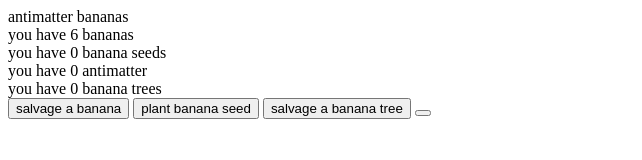
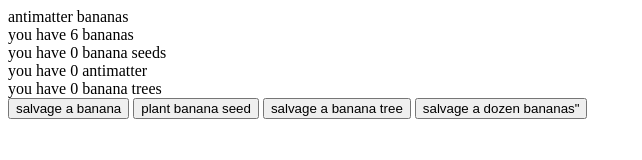
Before and after one commit to hyppoh/antimatter-bananas, a plain HTML site: page index.html in a window 1280 px wide. Shown: the whole page, without its empty margins (0-642 px from the left). Drawn offline with Linux system fonts and the light colour scheme.

Commit message:
fucked up

```diff
--- a/index.html
+++ b/index.html
@@ -16,6 +16,6 @@ antimatter bananas
     <button id="d" onclick="salvage()">salvage a banana</button>
     <button id="e" onclick="plant()">plant banana seed</button>
     <button id="f" onclick="destroy()">salvage a banana tree</button>
-    <button id="g" onclick="salvageDozen()"salvage a dozen bananas"</button>
+    <button id="g" onclick="salvageDozen()">salvage a dozen bananas"</button>
 </body>
 </html>
```
